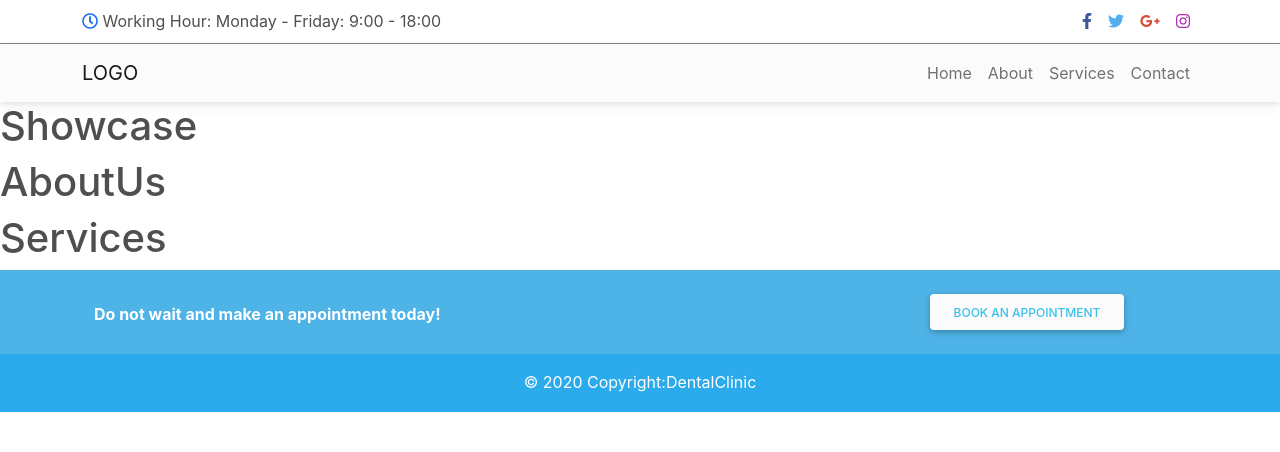
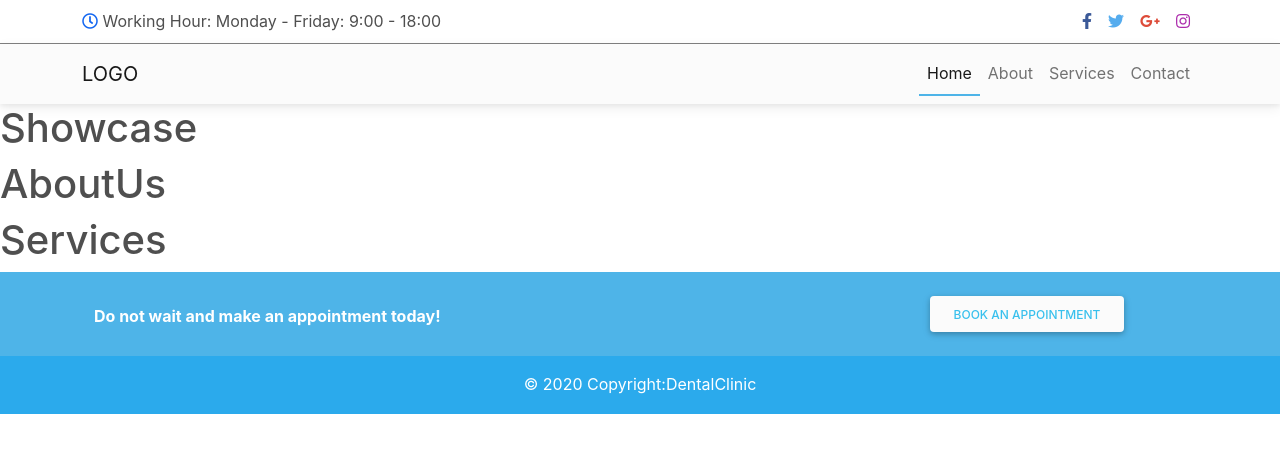
Before and after one commit to Snugge/dental-clinic, a React (Create React App) app: page / in a window 1280 px wide. Shown: the top 452 px of the page. Built offline with nearby package versions, Linux system fonts and the light colour scheme.

Commit message:
Links in main menu

```diff
--- a/src/App.css
+++ b/src/App.css
@@ -30,3 +30,9 @@
   .underLine {
   border: 2px solid  #26e6c8;
   }
+
+
+/* Main menu */
+.nav-link.active {
+    border-bottom: 2px solid #4eb4e8;
+}
--- a/src/components/MainMenu.js
+++ b/src/components/MainMenu.js
@@ -1,4 +1,5 @@
-import React from 'react'
+import React from 'react';
+import { Link, NavLink } from 'react-router-dom';
 
 export const MainMenu = () => {
     return (
@@ -18,10 +19,10 @@ export const MainMenu = () => {
                 </button>
                 <div className="collapse navbar-collapse" id="navbarNavAltMarkup">
                 <div className="navbar-nav ms-auto">
-                    <a className="nav-link " aria-current="page" href="!#">Home</a>
-                    <a className="nav-link" href="!#">About</a>
-                    <a className="nav-link" href="!#">Services</a>
-                    <a className="nav-link " href="!#" tabindex="-1">Contact</a>
+                    <NavLink className="nav-link" exact to="/">Home</NavLink>
+                    <NavLink className="nav-link" exact to="/about">About</NavLink>
+                    <NavLink className="nav-link" exact to="/services">Services</NavLink>
+                    <NavLink className="nav-link" exact to="/contact">Contact</NavLink>
                 </div>
                 </div>
             </div>
```
Also changed, not shown: 1 other file (tests, documents, lock files or other folders).
